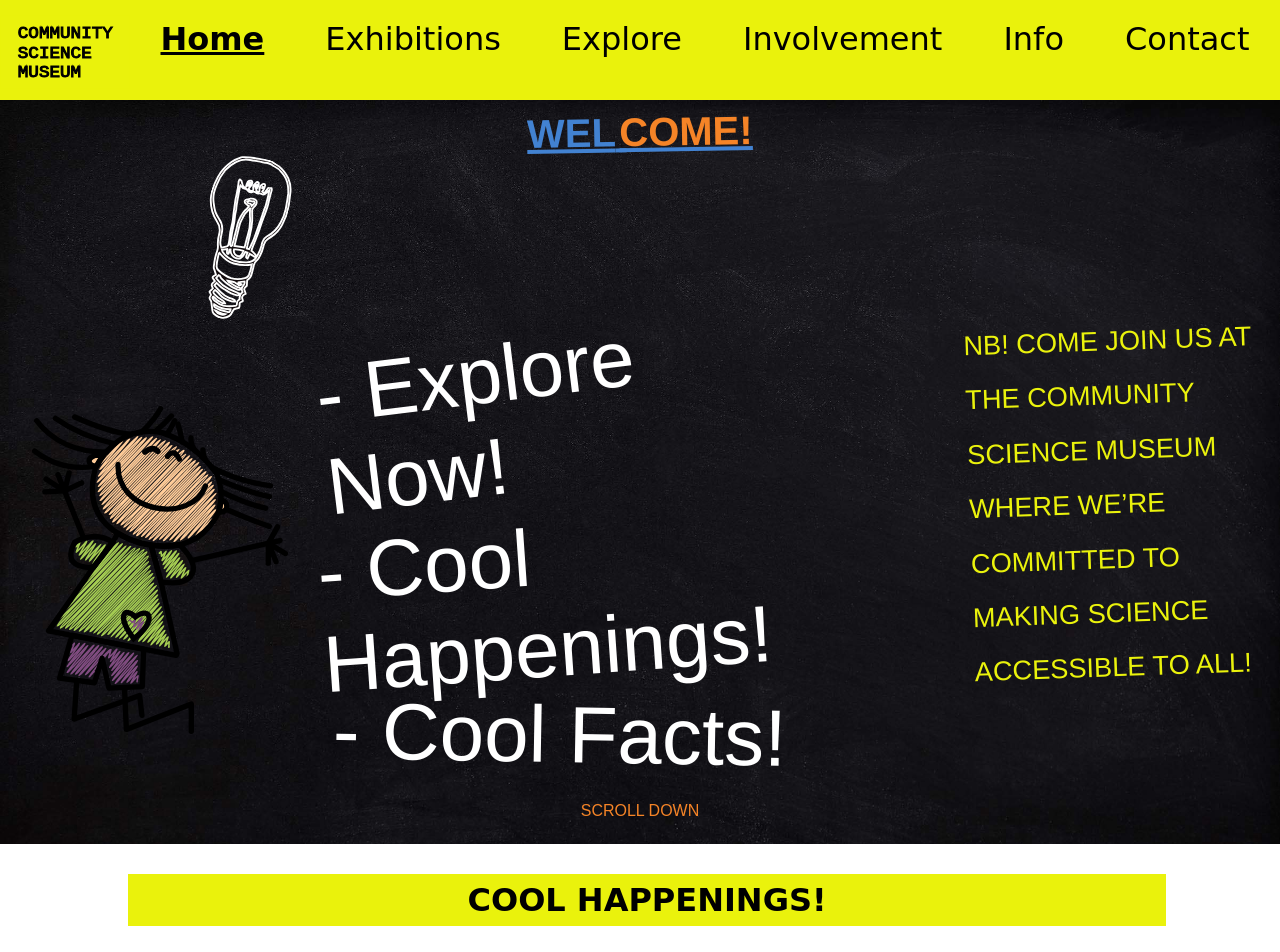
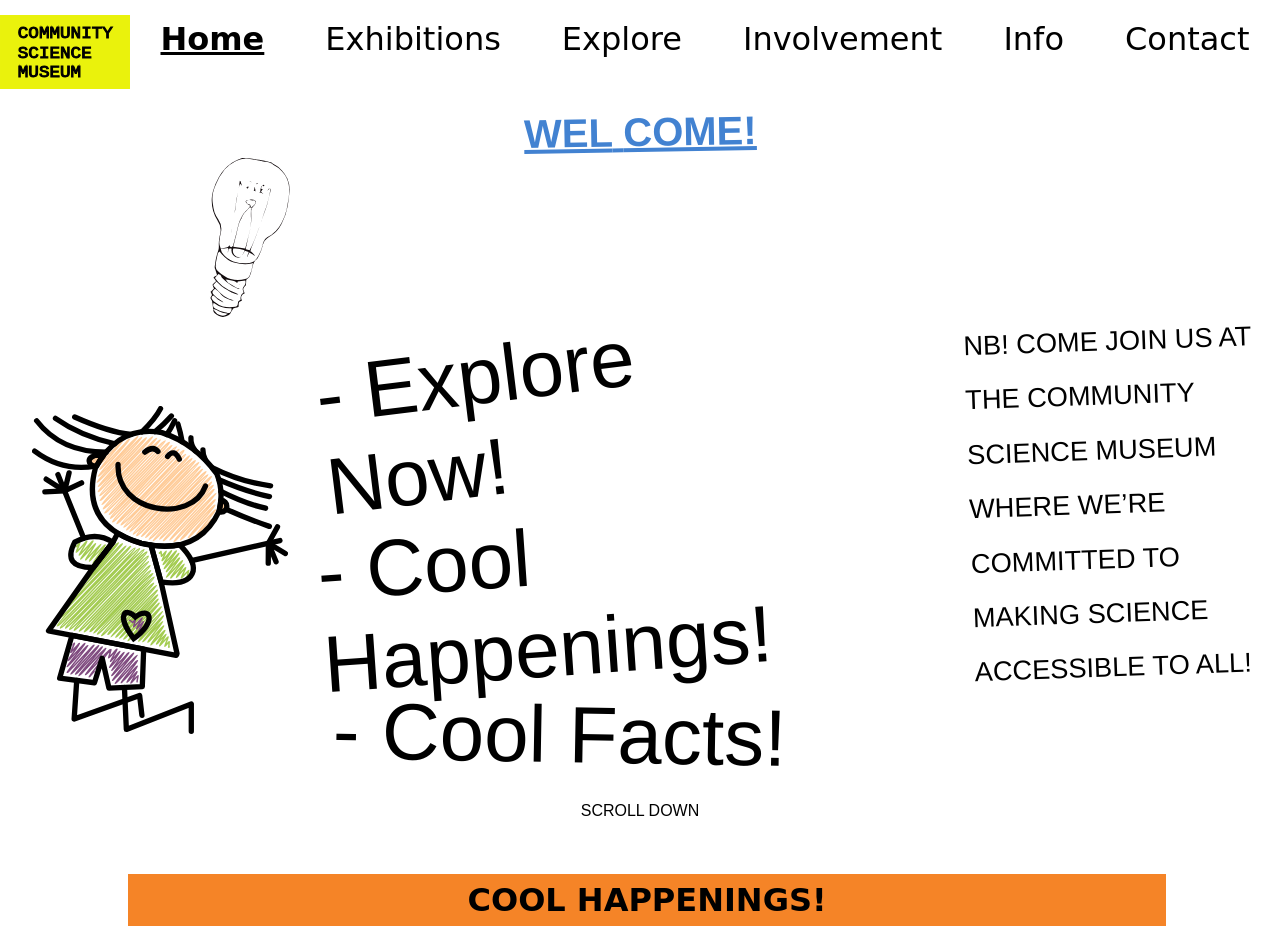
Before and after one commit to matshel/communitysciencemuseum, a plain HTML site: page index.html in a window 1280 px wide. Shown: the top 952 px of the page. Drawn offline with Linux system fonts and the light colour scheme; a web font is replaced by a local one.

Commit message:
contrast test

```diff
--- a/css/index.css
+++ b/css/index.css
@@ -1,12 +1,12 @@
 /* WELCOME H1 */
 
-.h1-blue {
+/* .h1-blue {
   color: #4282d1;
 }
 .h1-orange {
   margin-left: -7px;
   color: #f58427;
-}
+} */
 
 /* BLACKBOARD NOTES */
 
--- a/css/style.css
+++ b/css/style.css
@@ -1,7 +1,7 @@
 /* VARIABLES */
 
 :root {
-  --color-primary: #eaf20c;
+  --color-primary: #f58427;
   --color-secondary: #7bc142;
   --ff-chalk: 'chalky', Tahoma, Verdana, Arial, sans-serif;
   --ff-schoolbell: 'Schoolbell', cursive;
@@ -61,7 +61,7 @@ h3 {
 }
 
 a {
-  color: #4282d1;
+  color: #000;
   text-decoration: underline;
 }
 
@@ -93,14 +93,14 @@ label i {
   font-family: chalky, sans-serif;
   font-weight: 400;
   font-style: normal;
-  color: #fff;
+  color: #000;
   text-decoration: none;
 }
 
 #landing-info {
   display: none;
   font-size: 1.7rem;
-  color: #eaf20c;
+  color: #000;
   font-family: chalky, sans-serif;
   transform: rotate(-2deg);
   margin-right: 10px;
@@ -132,14 +132,14 @@ label i {
   padding: 0 20px; */
 }
 
-.grid2 a:hover {
+/* .grid2 a:hover {
   color: #eaf20c;
-}
+} */
 
 /* HAMBURGER MENU + HEADER */
 
 header {
-  background: #eaf20c;
+  /* background: #f58427; */
   min-height: 100px;
 }
 header i {
@@ -199,7 +199,8 @@ nav a:hover {
 /* WRAPPER MAIN PAGES */
 
 .wrapper {
-  background-image: url(/img/blackboard-darkened.jpg);
+  /* background-color: var(--color-primary); */
+  /* background-image: url(/img/blackboard-darkened.jpg); */
   background-size: cover;
   background-repeat: no-repeat;
   font-family: chalky, sans-serif;
@@ -219,7 +220,7 @@ nav a:hover {
   grid-column: 4/7;
   grid-row: 7/9;
   text-transform: uppercase;
-  color: #f58427;
+  color: #000;
   display: grid;
   justify-content: center;
 }
```
